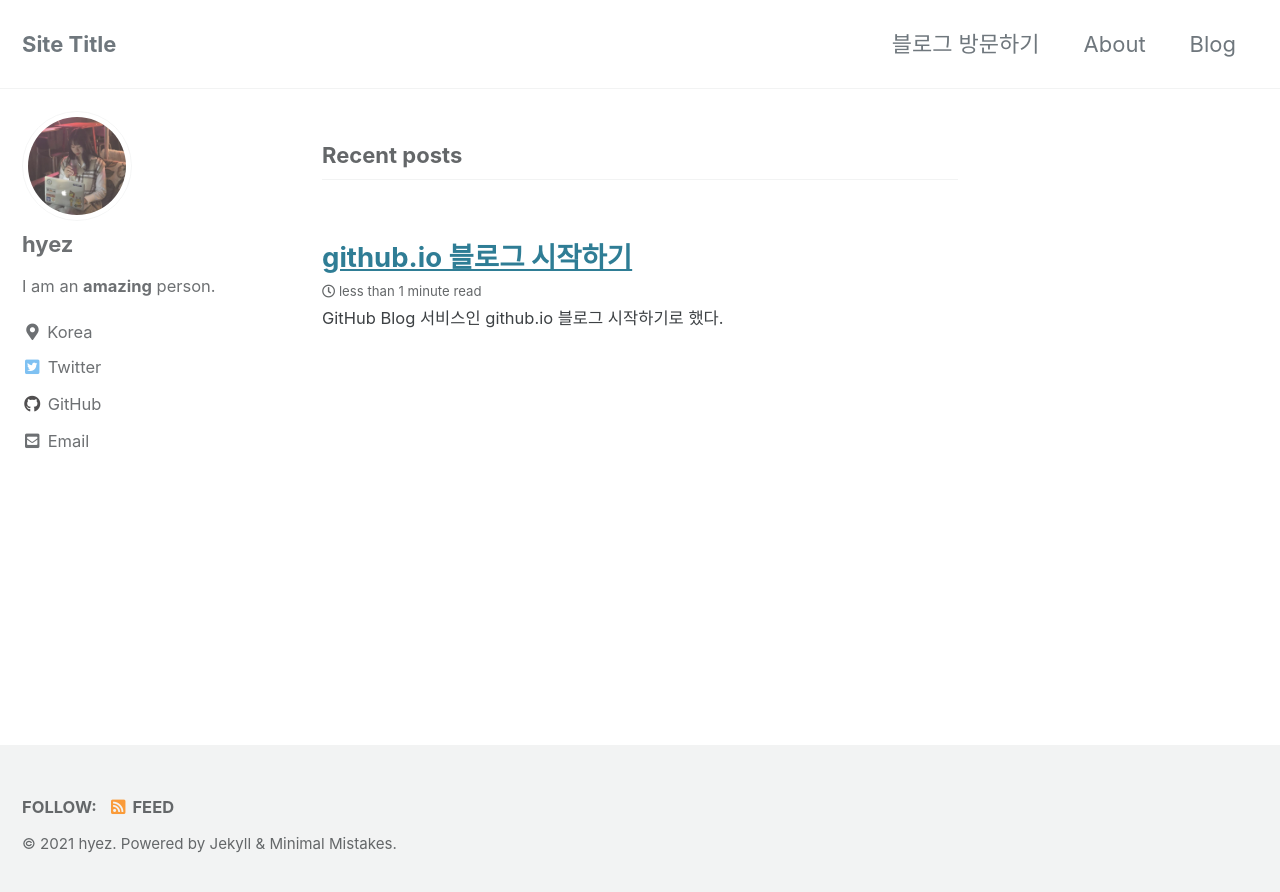
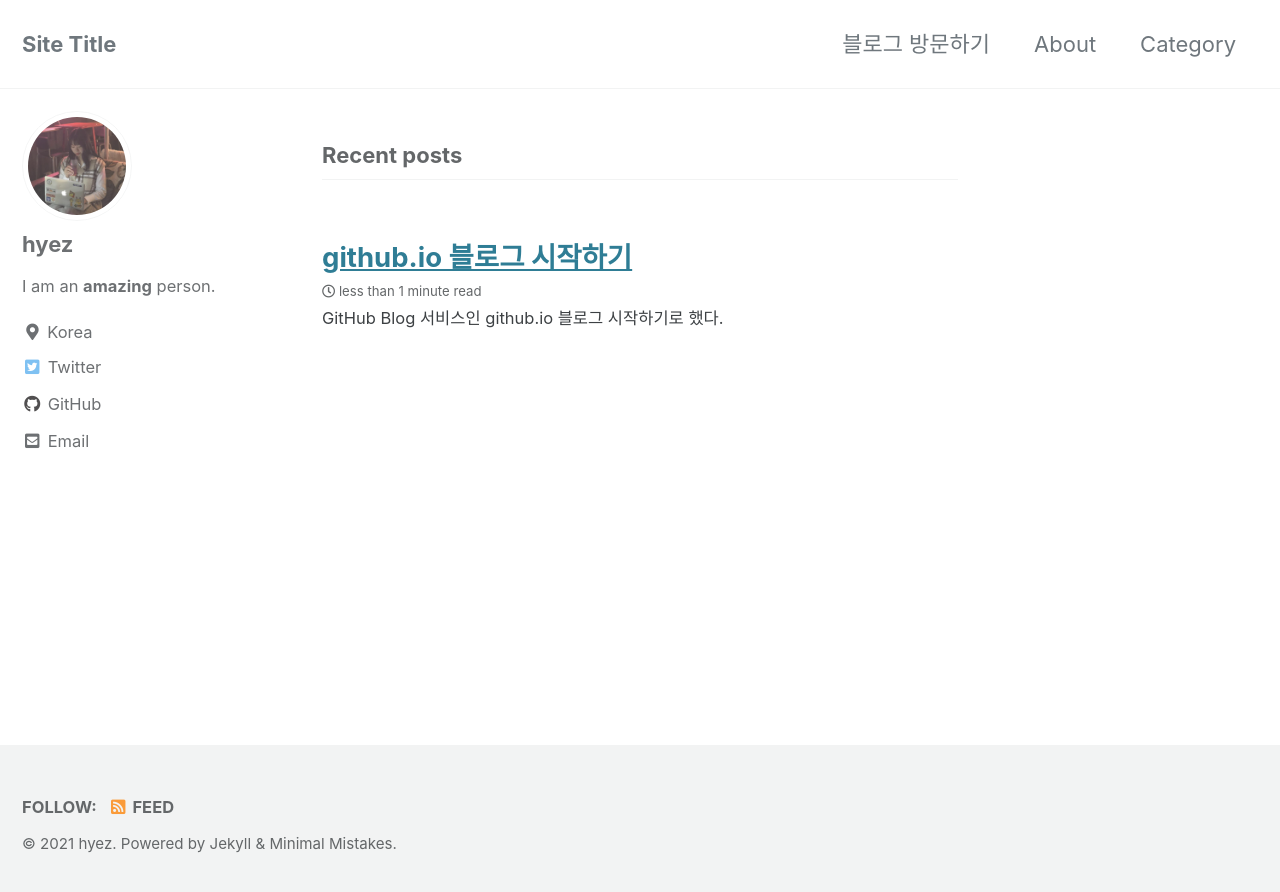
Before and after one commit to hyez/hyez.github.io, a Jekyll site: the page built from index.html, in a window 1280 px wide. Shown: the top 892 px of the page. Built offline with Jekyll 4.4.1, drawn with Linux system fonts in a browser that asks for light colours; cached includes are drawn as plain includes; the list of posts is cut into pages by our own code.

Commit message:
add menu

```diff
--- a/_data/navigation.yml
+++ b/_data/navigation.yml
@@ -6,8 +6,8 @@ main:
   - title: "About"
     url: /about/
 
-  - title: "Blog"
-    url: /blog/
+  - title: "Category"
+    url: /categories/
 
 
 # main links
```
